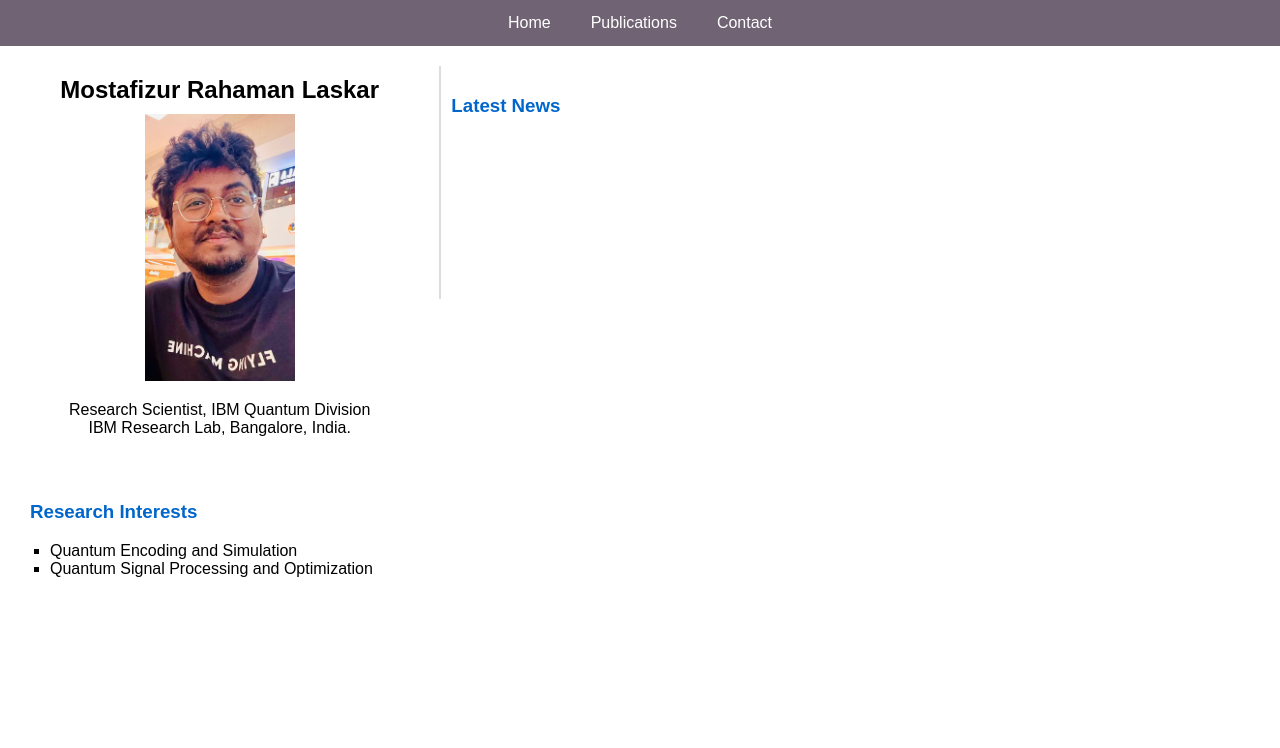
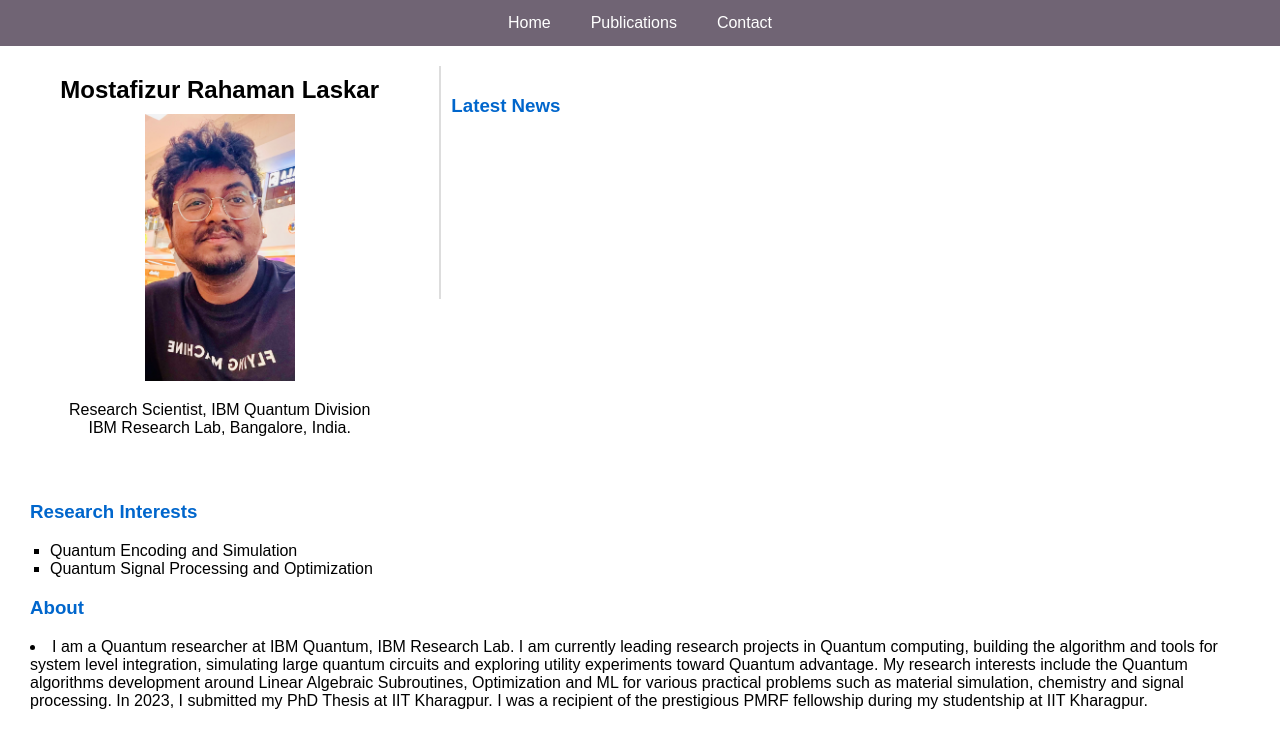
Before and after one commit to rahaman-quantum/rahaman.github.io, a Jekyll site: the page built from README.md, in a window 1280 px wide. Shown: the top 748 px of the page. Built offline with Jekyll 4.4.1, drawn with Linux system fonts in a browser that asks for light colours; our own code applies the rules of GitHub Pages for plain Markdown files.

Commit message:
Update default.html

```diff
--- a/_layouts/default.html
+++ b/_layouts/default.html
@@ -90,6 +90,12 @@
     <li>Quantum Encoding and Simulation</li>
     <li>Quantum Signal Processing and Optimization</li>
   </ul>
+
+<h3 style="color: #0066cc;">About</h3>
+  <li> I am a Quantum researcher at IBM Quantum, IBM Research Lab. I am currently leading research projects in Quantum computing, building the algorithm and tools for system level integration, simulating large quantum circuits and exploring utility experiments toward Quantum advantage.
+  My research interests include the Quantum algorithms development around Linear Algebraic Subroutines, Optimization and ML for various practical problems such as material simulation, chemistry and signal processing.
+  In 2023, I submitted my PhD Thesis at IIT Kharagpur. I was a recipient of the prestigious PMRF fellowship during my studentship at IIT Kharagpur. </li>
+
 </div>
 
     <!-- Publications Tab -->
```
